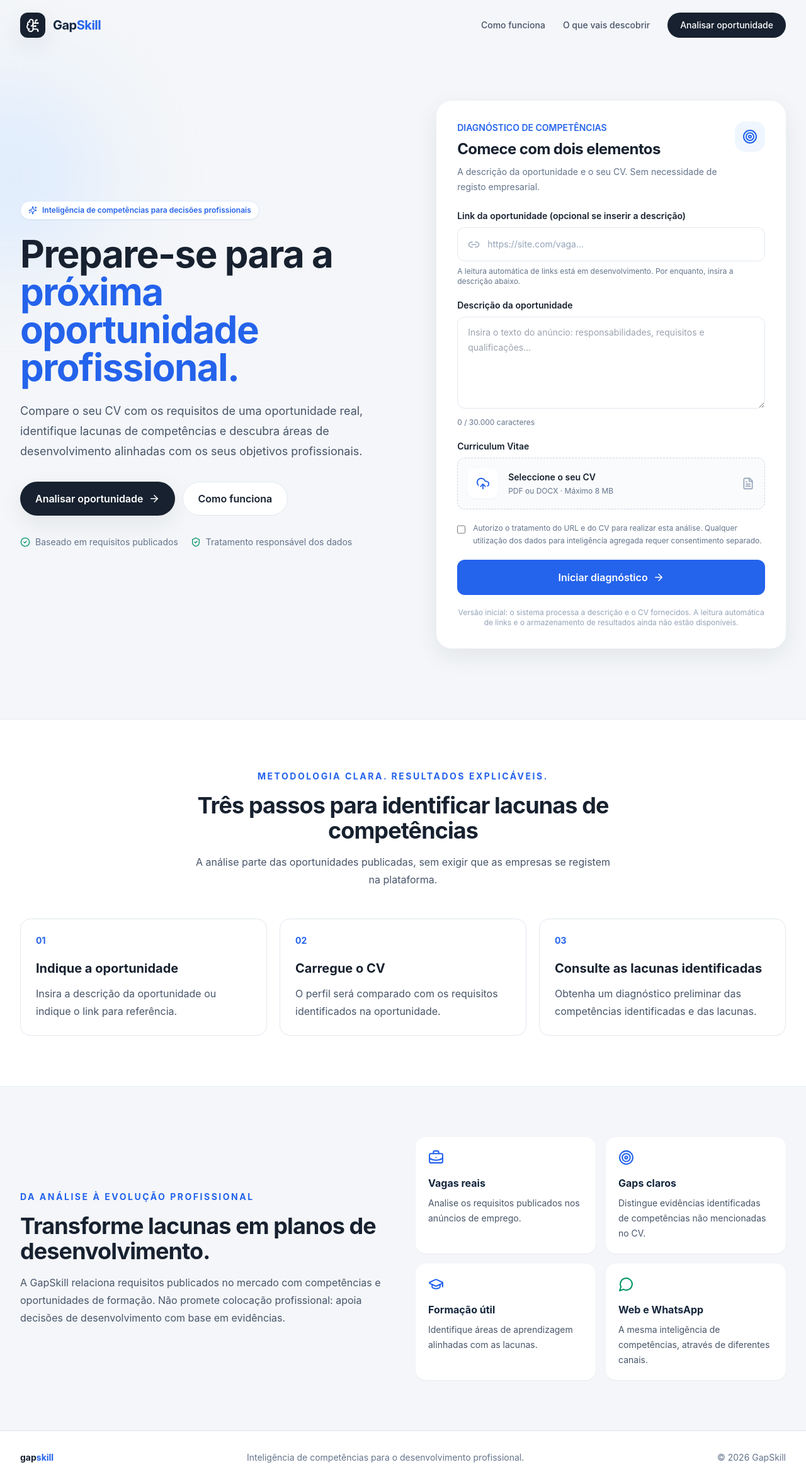
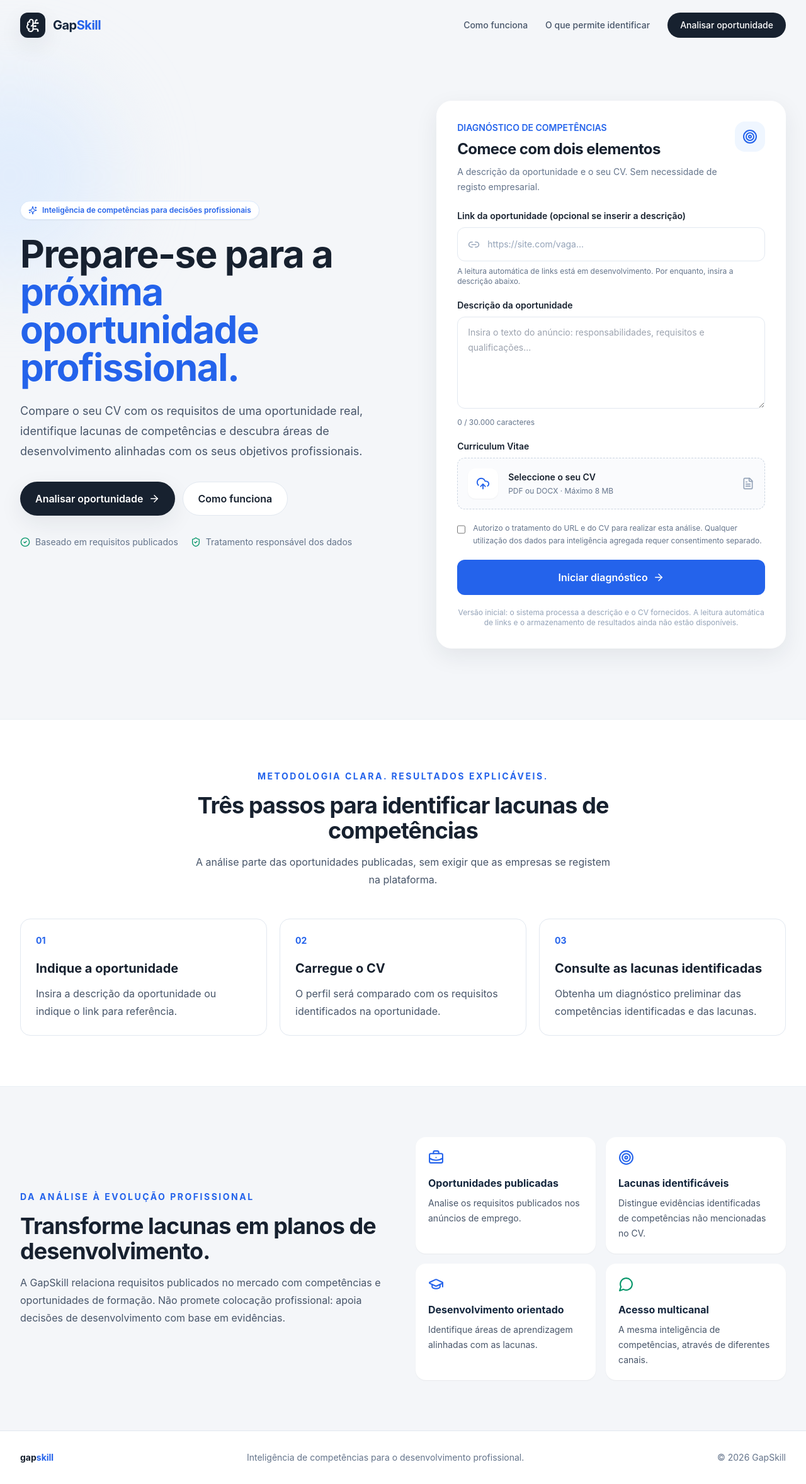
Before and after one commit to al-alanga/gapskill, a Next.js app: page / in a window 1280 px wide. Shown: the whole page at 63% size. Built offline with nearby package versions, Linux system fonts and the light colour scheme.

Commit message:
Polish professional Portuguese copy and institutional terminology

```diff
--- a/app/page.tsx
+++ b/app/page.tsx
@@ -24,15 +24,15 @@ export default function HomePage() {
   async function handleSubmit(event: FormEvent<HTMLFormElement>) {
     event.preventDefault();
     if (!consent) {
-      setState({ kind: "error", message: "Confirma que compreendes como os teus dados serão utilizados para esta análise." });
+      setState({ kind: "error", message: "Confirme que compreende como os seus dados serão utilizados nesta análise." });
       return;
     }
     if (!jobUrl.trim() && !jobText.trim()) {
-      setState({ kind: "error", message: "Cola a descrição da vaga ou indica o URL. A leitura automática de links ainda não está disponível." });
+      setState({ kind: "error", message: "Insira a descrição da oportunidade ou indique o URL. A leitura automática de links ainda não está disponível." });
       return;
     }
     if (!cv) {
-      setState({ kind: "error", message: "Carrega o teu CV em PDF ou DOCX." });
+      setState({ kind: "error", message: "Carregue o seu CV em PDF ou DOCX." });
       return;
     }
 
@@ -71,7 +71,7 @@ export default function HomePage() {
         </a>
         <nav className="hidden items-center gap-7 text-sm font-medium text-slate-600 md:flex">
           <a href="#como-funciona" className="hover:text-brand">Como funciona</a>
-          <a href="#beneficios" className="hover:text-brand">O que vais descobrir</a>
+          <a href="#beneficios" className="hover:text-brand">O que permite identificar</a>
           <a href="#analise" className="rounded-full bg-ink px-5 py-2.5 text-white transition hover:bg-brand">Analisar oportunidade</a>
         </nav>
         <a href="#analise" className="rounded-full bg-ink px-4 py-2.5 text-sm font-semibold text-white md:hidden">Começar</a>
@@ -148,10 +148,10 @@ export default function HomePage() {
         <div className="grid gap-10 md:grid-cols-2 md:items-center">
           <div><p className="text-sm font-bold uppercase tracking-[.18em] text-brand">Da análise à evolução profissional</p><h2 className="mt-4 text-3xl font-bold tracking-tight text-ink sm:text-4xl">Transforme lacunas em planos de desenvolvimento.</h2><p className="mt-4 leading-7 text-slate-600">A GapSkill relaciona requisitos publicados no mercado com competências e oportunidades de formação. Não promete colocação profissional: apoia decisões de desenvolvimento com base em evidências.</p></div>
           <div className="grid gap-4 sm:grid-cols-2">
-            <article className="rounded-2xl bg-white p-5 shadow-sm"><BriefcaseBusiness className="text-brand" size={25} /><h3 className="mt-4 font-bold">Vagas reais</h3><p className="mt-2 text-sm leading-6 text-slate-600">Analise os requisitos publicados nos anúncios de emprego.</p></article>
-            <article className="rounded-2xl bg-white p-5 shadow-sm"><Target className="text-brand" size={25} /><h3 className="mt-4 font-bold">Gaps claros</h3><p className="mt-2 text-sm leading-6 text-slate-600">Distingue evidências identificadas de competências não mencionadas no CV.</p></article>
-            <article className="rounded-2xl bg-white p-5 shadow-sm"><GraduationCap className="text-brand" size={25} /><h3 className="mt-4 font-bold">Formação útil</h3><p className="mt-2 text-sm leading-6 text-slate-600">Identifique áreas de aprendizagem alinhadas com as lacunas.</p></article>
-            <article className="rounded-2xl bg-white p-5 shadow-sm"><MessageCircle className="text-emerald-600" size={25} /><h3 className="mt-4 font-bold">Web e WhatsApp</h3><p className="mt-2 text-sm leading-6 text-slate-600">A mesma inteligência de competências, através de diferentes canais.</p></article>
+            <article className="rounded-2xl bg-white p-5 shadow-sm"><BriefcaseBusiness className="text-brand" size={25} /><h3 className="mt-4 font-bold">Oportunidades publicadas</h3><p className="mt-2 text-sm leading-6 text-slate-600">Analise os requisitos publicados nos anúncios de emprego.</p></article>
+            <article className="rounded-2xl bg-white p-5 shadow-sm"><Target className="text-brand" size={25} /><h3 className="mt-4 font-bold">Lacunas identificáveis</h3><p className="mt-2 text-sm leading-6 text-slate-600">Distingue evidências identificadas de competências não mencionadas no CV.</p></article>
+            <article className="rounded-2xl bg-white p-5 shadow-sm"><GraduationCap className="text-brand" size={25} /><h3 className="mt-4 font-bold">Desenvolvimento orientado</h3><p className="mt-2 text-sm leading-6 text-slate-600">Identifique áreas de aprendizagem alinhadas com as lacunas.</p></article>
+            <article className="rounded-2xl bg-white p-5 shadow-sm"><MessageCircle className="text-emerald-600" size={25} /><h3 className="mt-4 font-bold">Acesso multicanal</h3><p className="mt-2 text-sm leading-6 text-slate-600">A mesma inteligência de competências, através de diferentes canais.</p></article>
           </div>
         </div>
       </section>
```
